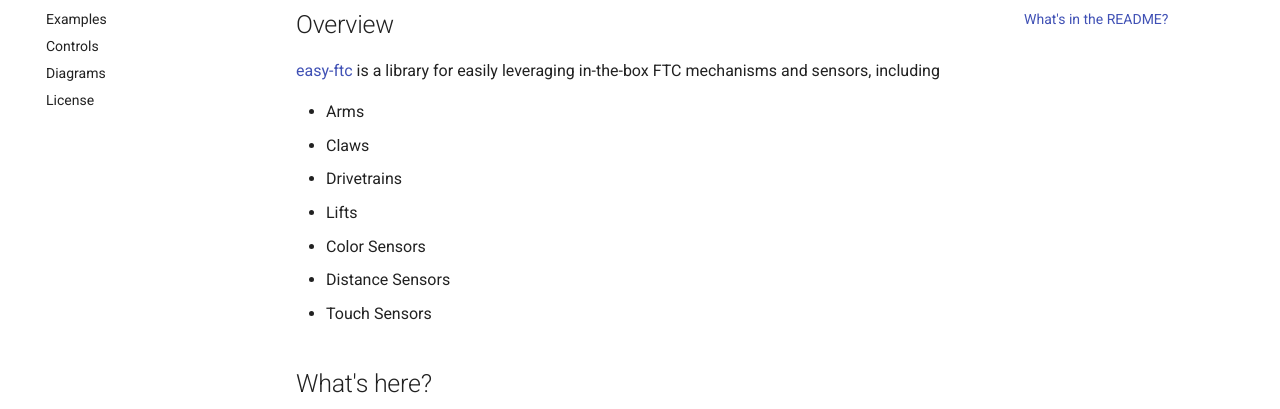
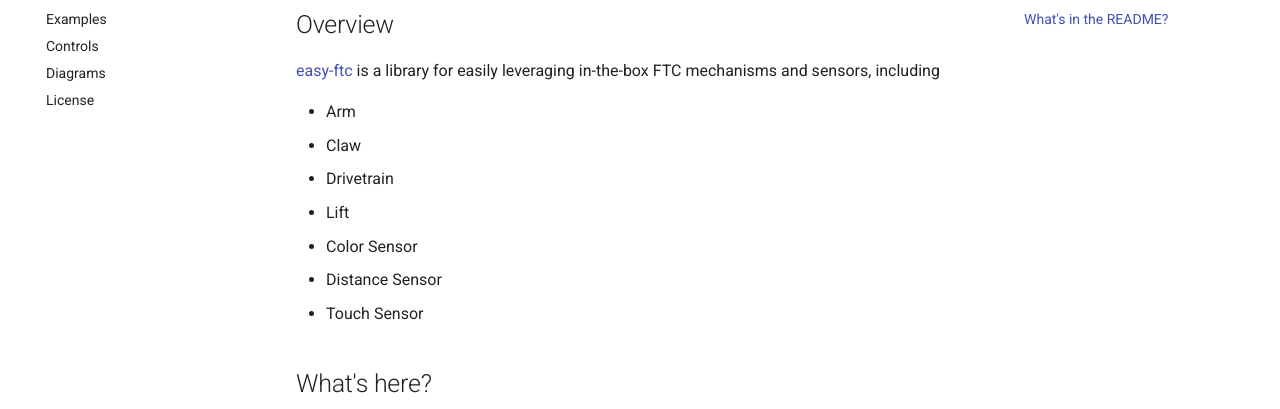
Before and after one commit to Collegiate-Edu-Nation/easy-ftc, an MkDocs documentation site: the page built from docs/index.md, in a window 1280 px wide and 989 px high. Shown: the part 173-582 px from the top of the window. Built offline with MkDocs 1.6.1 and Material for MkDocs 9.7.7, drawn with Linux system fonts in a browser that asks for light colours; comment, search, counter and statistics services are not loaded.

Commit message:
singular instead of plural for feature list

```diff
--- a/docs/index.md
+++ b/docs/index.md
@@ -3,13 +3,13 @@
 ## Overview
 [easy-ftc](https://github.com/Collegiate-Edu-Nation/easy-ftc) is a library for easily leveraging in-the-box FTC mechanisms and sensors, including
 
-* Arms
-* Claws
-* Drivetrains
-* Lifts
-* Color Sensors
-* Distance Sensors
-* Touch Sensors
+* Arm
+* Claw
+* Drivetrain
+* Lift
+* Color Sensor
+* Distance Sensor
+* Touch Sensor
 
 ## What's here?
 
```
Also changed, not shown: README.md (+7 -7 lines).
